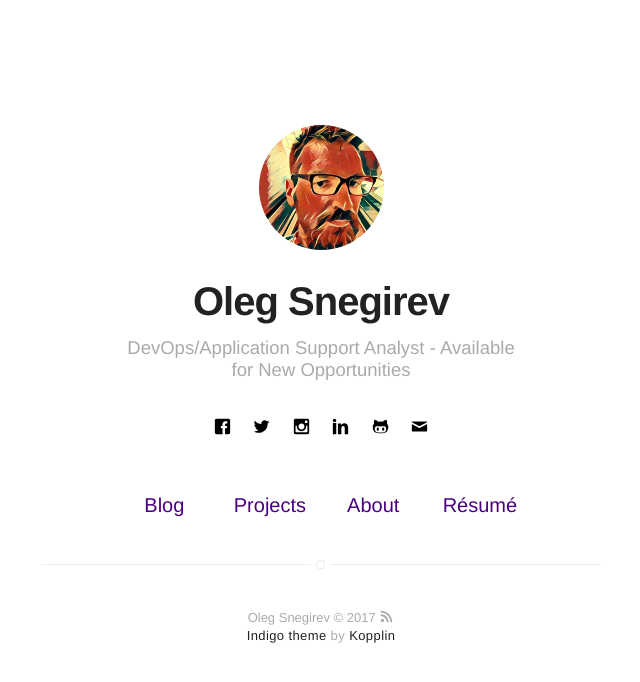
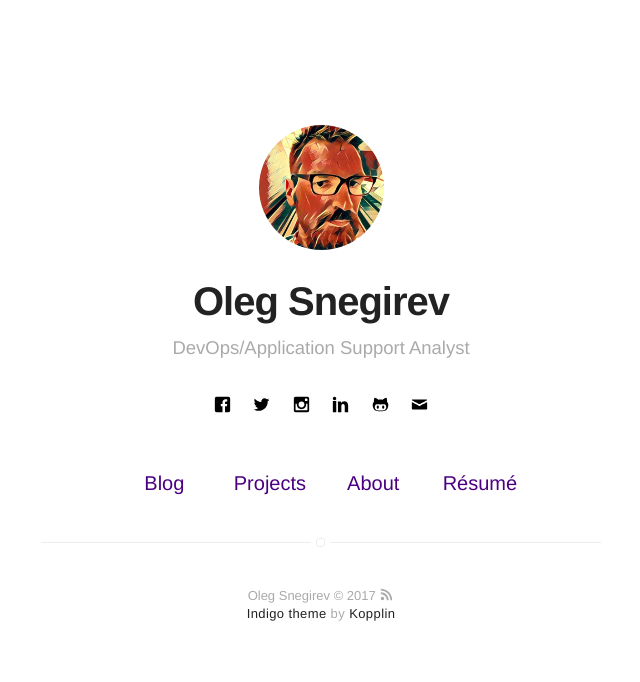
Before and after one commit to lenchevsky/lenchevsky.github.io, a Jekyll site: the page built from index.html, in a window 1280 px wide. Shown: the top 682 px of the page, without its empty margins (319-959 px from the left). Built offline with Jekyll 4.4.1, drawn with Linux system fonts in a browser that asks for light colours; part of the change alters nothing that is shown.

```diff
--- a/_config.yml
+++ b/_config.yml
@@ -1,6 +1,6 @@
 # main text of home
 name: Oleg Snegirev
-bio: DevOps/Application Support Analyst - Available for New Opportunities
+bio: DevOps/Application Support Analyst
 
 # twitter summary info
 description: A blog about technology and stuff related
@@ -14,7 +14,7 @@ picture: assets/images/prisma_me.jpg
 # and specify source (external or local).
 resume: true
 resume-external: true
-resume-url: https://google.com/?q=my+resume
+resume-url: https://1drv.ms/b/s!AggfSaYVdGTfjyk4OMVtVWaxqnGO
 
 url: https://lenchevsky.github.io/
 # your url: http://USERNAME.github.io
@@ -30,7 +30,7 @@ permalink: /:title/
 
 # if you don't want comments in your posts, leave categories empty
 disqus:
-  shortname: mydisqus # enter this from your disqus account
+  shortname: olegsnegirev # enter this from your disqus account
   categories: [blog, project] # only show disqus for posts that have these categories
 
 # if you don't have any of social below, comment the line
```
